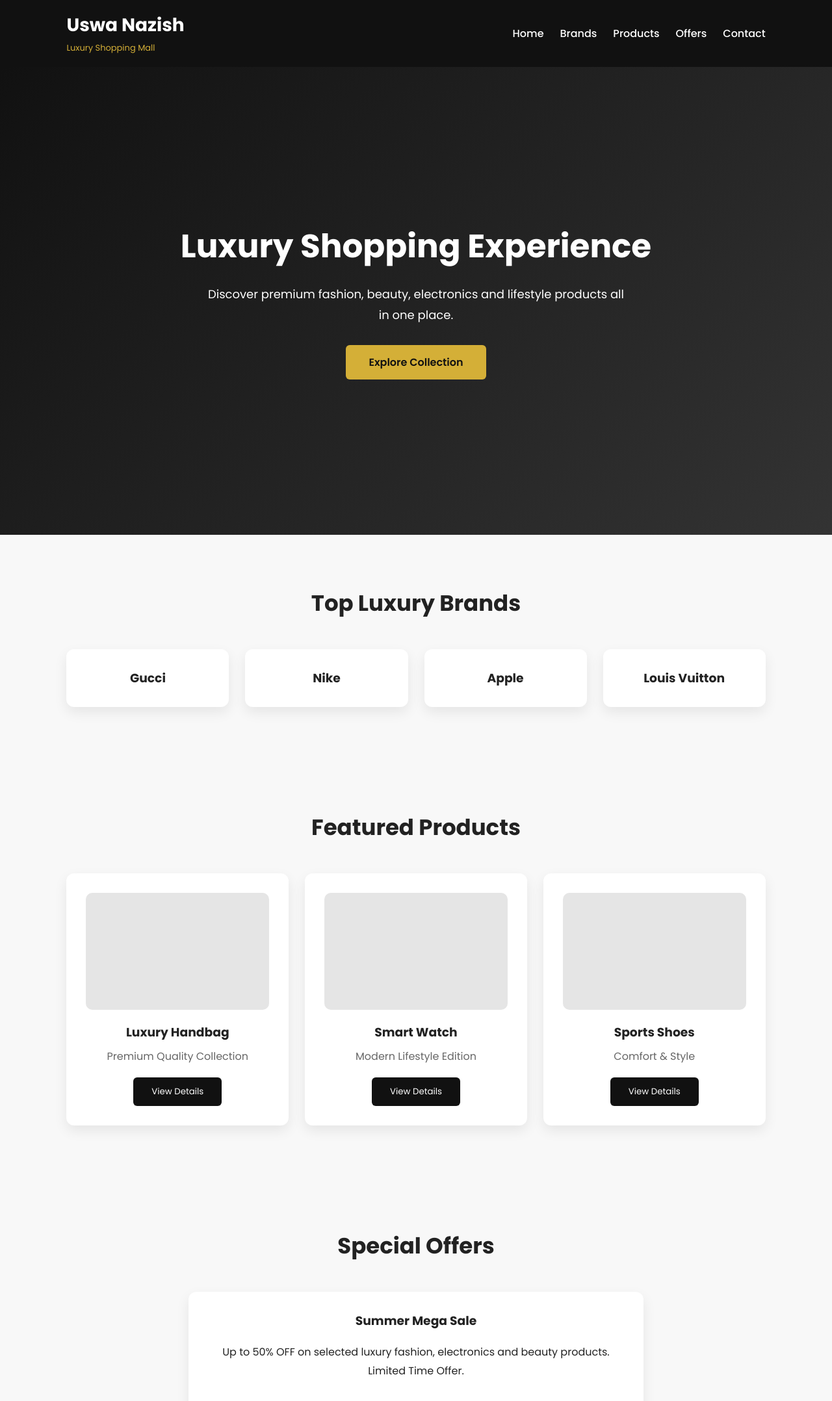
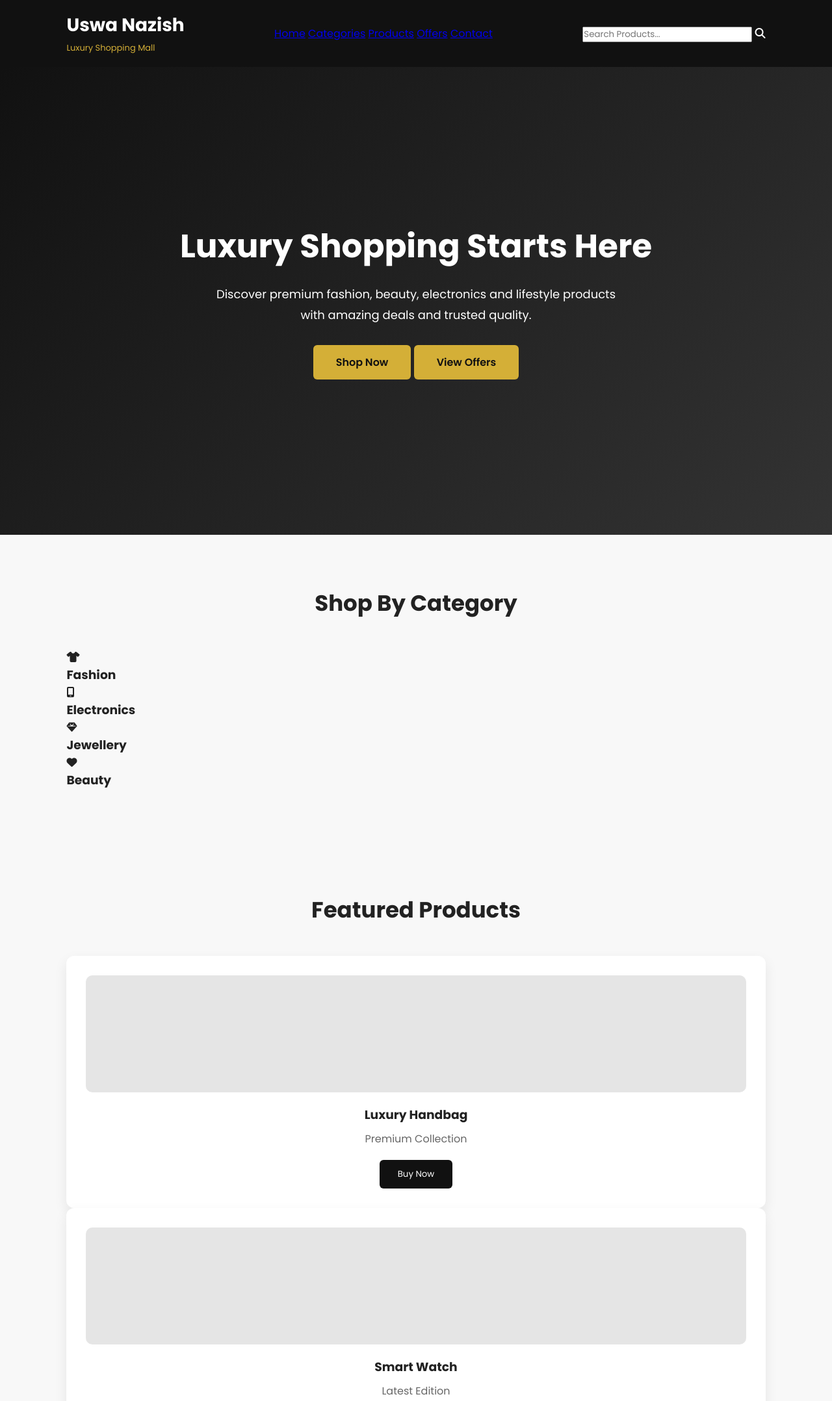
Before and after one commit to Babar086/uswa-nazish-luxury-shopping-mall, a plain HTML site: page index.html in a window 1280 px wide. Shown: the top 2156 px of the page at 65% size. Drawn offline with Linux system fonts and the light colour scheme.

Commit message:
Refactor HTML structure and update content

```diff
--- a/index.html
+++ b/index.html
@@ -1,47 +1,51 @@
 <!DOCTYPE html>
 <html lang="en">
 <head>
-<meta charset="UTF-8">
-<meta name="viewport" content="width=device-width, initial-scale=1.0">
+    <meta charset="UTF-8">
+    <meta name="viewport" content="width=device-width, initial-scale=1.0">
+    <title>Uswa Nazish Luxury Shopping Mall</title>
 
-<title>Uswa Nazish Luxury Shopping Mall</title>
+    <link rel="stylesheet" href="style.css">
 
-<link rel="stylesheet" href="style.css">
-<link rel="preconnect" href="https://fonts.googleapis.com">
-<link rel="preconnect" href="https://fonts.gstatic.com" crossorigin>
+    <link rel="preconnect" href="https://fonts.googleapis.com">
+    <link rel="preconnect" href="https://fonts.gstatic.com" crossorigin>
 
-<link href="https://fonts.googleapis.com/css2?family=Poppins:wght@300;400;500;600;700&display=swap" rel="stylesheet">
+    <link href="https://fonts.googleapis.com/css2?family=Poppins:wght@300;400;500;600;700;800&display=swap" rel="stylesheet">
+
+    <link rel="stylesheet"
+    href="https://cdnjs.cloudflare.com/ajax/libs/font-awesome/6.6.0/css/all.min.css">
 </head>
 
 <body>
 
-<header>
+<header class="header">
 
 <div class="logo">
 <h2>Uswa Nazish</h2>
 <span>Luxury Shopping Mall</span>
 </div>
 
-<nav>
+<nav class="navbar">
 
-<ul>
-
-<li><a href="#home">Home</a></li>
-
-<li><a href="#brands">Brands</a></li>
-
-<li><a href="#products">Products</a></li>
-
-<li><a href="#offers">Offers</a></li>
-
-<li><a href="#contact">Contact</a></li>
-
-</ul>
+<a href="#home">Home</a>
+<a href="#categories">Categories</a>
+<a href="#products">Products</a>
+<a href="#offers">Offers</a>
+<a href="#contact">Contact</a>
 
 </nav>
 
+<div class="header-right">
+
+<div class="search-box">
+<input type="text" placeholder="Search Products...">
+<i class="fas fa-search"></i>
+</div>
+
 <div class="menu-btn">
-☰
+<i class="fas fa-bars"></i>
+</div>
+
 </div>
 
 </header>
@@ -50,72 +54,84 @@
 
 <div class="hero-content">
 
-<h1>Luxury Shopping Experience</h1>
+<h1>Luxury Shopping Starts Here</h1>
 
 <p>
 Discover premium fashion, beauty,
 electronics and lifestyle products
-all in one place.
+with amazing deals and trusted quality.
 </p>
 
+<div class="hero-buttons">
+
 <a href="#products" class="btn">
-Explore Collection
+Shop Now
 </a>
+
+<a href="#offers" class="btn outline">
+View Offers
+</a>
+
+</div>
+
+</div>
+
+</section>
+<section class="categories" id="categories">
+
+<h2 class="title">Shop By Category</h2>
+
+<div class="category-box">
+
+<div class="category-card">
+<i class="fas fa-shirt"></i>
+<h3>Fashion</h3>
+</div>
+
+<div class="category-card">
+<i class="fas fa-mobile-screen"></i>
+<h3>Electronics</h3>
+</div>
+
+<div class="category-card">
+<i class="fas fa-gem"></i>
+<h3>Jewellery</h3>
+</div>
+
+<div class="category-card">
+<i class="fas fa-heart"></i>
+<h3>Beauty</h3>
+</div>
 
 </div>
 
 </section>
 
-<section class="brands" id="brands">
-
-<h2>Top Luxury Brands</h2>
-
-<div class="brand-box">
-
-<div class="brand-card">
-<h3>Gucci</h3>
-</div>
-
-<div class="brand-card">
-<h3>Nike</h3>
-</div>
-
-<div class="brand-card">
-<h3>Apple</h3>
-</div>
-
-<div class="brand-card">
-<h3>Louis Vuitton</h3>
-</div>
-
-</div>
-
-</section>
 <section class="products" id="products">
 
-<h2>Featured Products</h2>
+<h2 class="title">Featured Products</h2>
 
-<div class="product-container">
+<div class="product-box">
 
 <div class="product-card">
 <div class="product-img"></div>
 <h3>Luxury Handbag</h3>
-<p>Premium Quality Collection</p>
-<button>View Details</button>
+<p>Premium Collection</p>
+<button>Buy Now</button>
 </div>
 
 <div class="product-card">
 <div class="product-img"></div>
 <h3>Smart Watch</h3>
-<p>Modern Lifestyle Edition</p>
-<button>View Details</button>
+<p>Latest Edition</p>
+<button>Buy Now</button>
 </div>
 
 <div class="product-card">
 <div class="product-img"></div>
-<h3>Sports Shoes</h3>
+<h3>Running Shoes</h3>
 <p>Comfort & Style</p>
-<button>View Details</button>
+<button>Buy Now</button>
 </div>
 
 </div>
@@ -124,20 +140,17 @@ Explore Collection
 
 <section class="offers" id="offers">
 
-<h2>Special Offers</h2>
+<div class="offer-content">
 
-<div class="offer-box">
-
-<h3>Summer Mega Sale</h3>
+<h2>MEGA SALE</h2>
 
 <p>
-Up to 50% OFF on selected luxury
-fashion, electronics and beauty products.
+Flat 50% OFF on selected premium products.
 Limited Time Offer.
 </p>
 
-<a href="#" class="btn">
-Shop Now
+<a href="#products" class="btn">
+Shop Today
 </a>
 
 </div>
@@ -146,15 +159,27 @@ Shop Now
 
 <section class="contact" id="contact">
 
-<h2>Contact Us</h2>
+<h2 class="title">Contact Us</h2>
 
-<p>Email : uswanazish311@gmail.com</p>
+<p>Email : info@uswanazishmall.com</p>
 
-<p>Phone : 03157540218</p>
+<p>Phone : +92 300 1234567</p>
 
-<p>Location : kacha khuuh Khanewal, Pakistan</p>
+<p>Location : Khanewal, Punjab, Pakistan</p>
 
 </section>
+
+<a href="#" class="top-btn">
+<i class="fas fa-arrow-up"></i>
+</a>
+
+<a href="https://wa.me/923001234567"
+class="whatsapp"
+target="_blank">
+
+<i class="fab fa-whatsapp"></i>
+
+</a>
 
 <footer>
 
```
